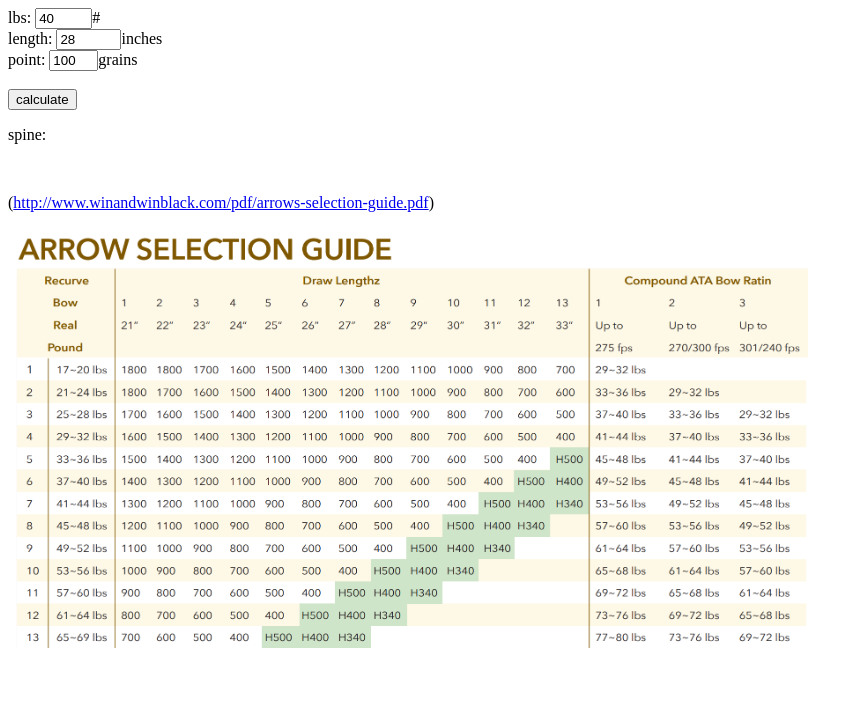
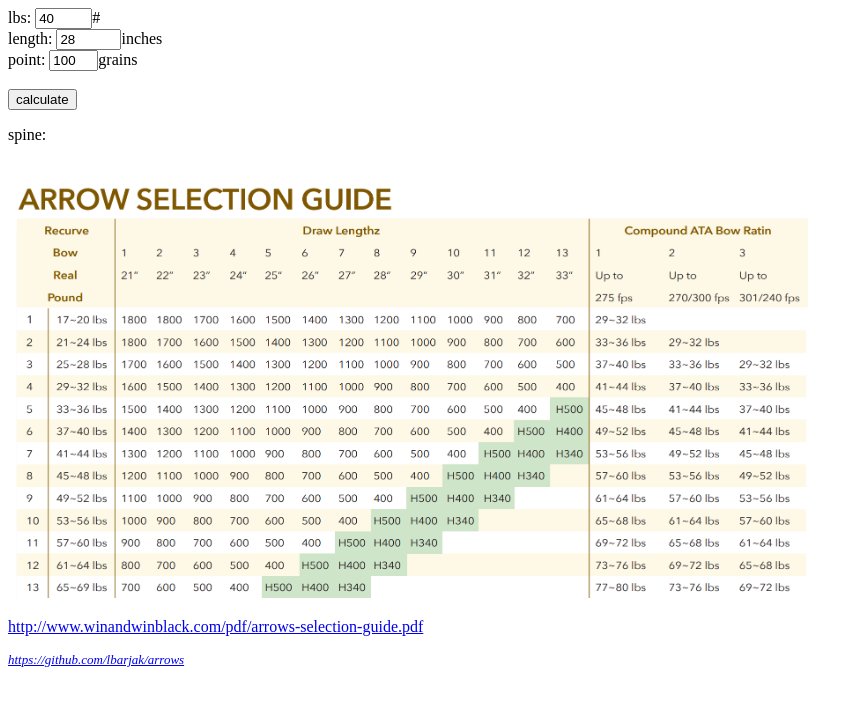
Before and after one commit to lbarjak/arrows, a plain HTML site: page index.html in a window 1280 px wide. Shown: the whole page, without its empty margins (0-863 px from the left). Drawn offline with Linux system fonts and the light colour scheme.

Commit message:
+git link

```diff
--- a/index.html
+++ b/index.html
@@ -7,6 +7,12 @@
     <meta name="viewport" content="width=device-width">
     <title>Spine Calculator</title>
     <script src="arrows.js"></script>
+    <style>
+        .git {
+            font-style: italic;
+            font-size: small;
+        }
+    </style>
 </head>
 
 <body>
@@ -22,13 +28,15 @@
     <br />
     <p class='spine'>spine: </p>
     <br />
-    <p>(<a href="http://www.winandwinblack.com/pdf/arrows-selection-guide.pdf"
-        target="_blank">http://www.winandwinblack.com/pdf/arrows-selection-guide.pdf</a>)</p>
+
         <img src="arrow-selecton-guide.png"width="800"/>
+        <p><a href="http://www.winandwinblack.com/pdf/arrows-selection-guide.pdf"
+            target="_blank">http://www.winandwinblack.com/pdf/arrows-selection-guide.pdf</a></p>
 
 
 
-
+        <p class="git"><a href="https://github.com/lbarjak/arrows"
+            target="_blank">https://github.com/lbarjak/arrows</a></p>
 </body>
 
 </html>
```
